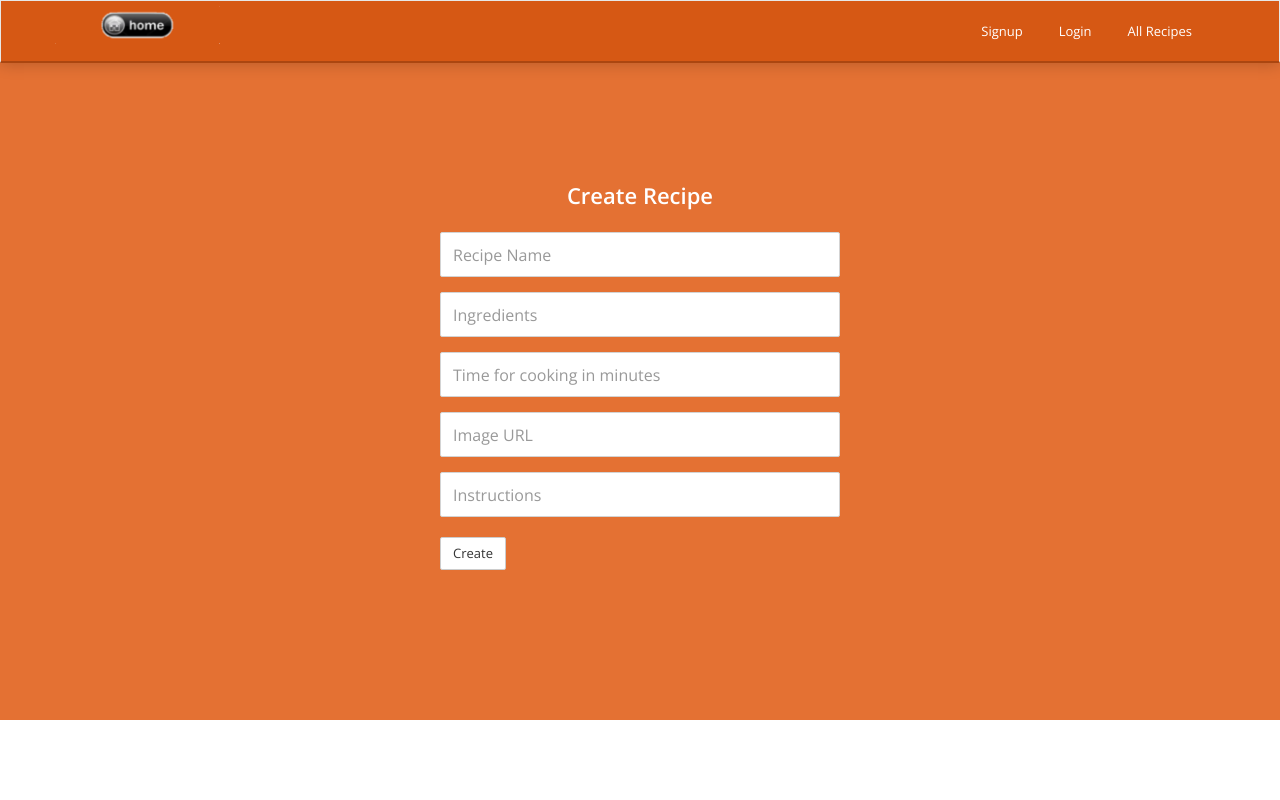
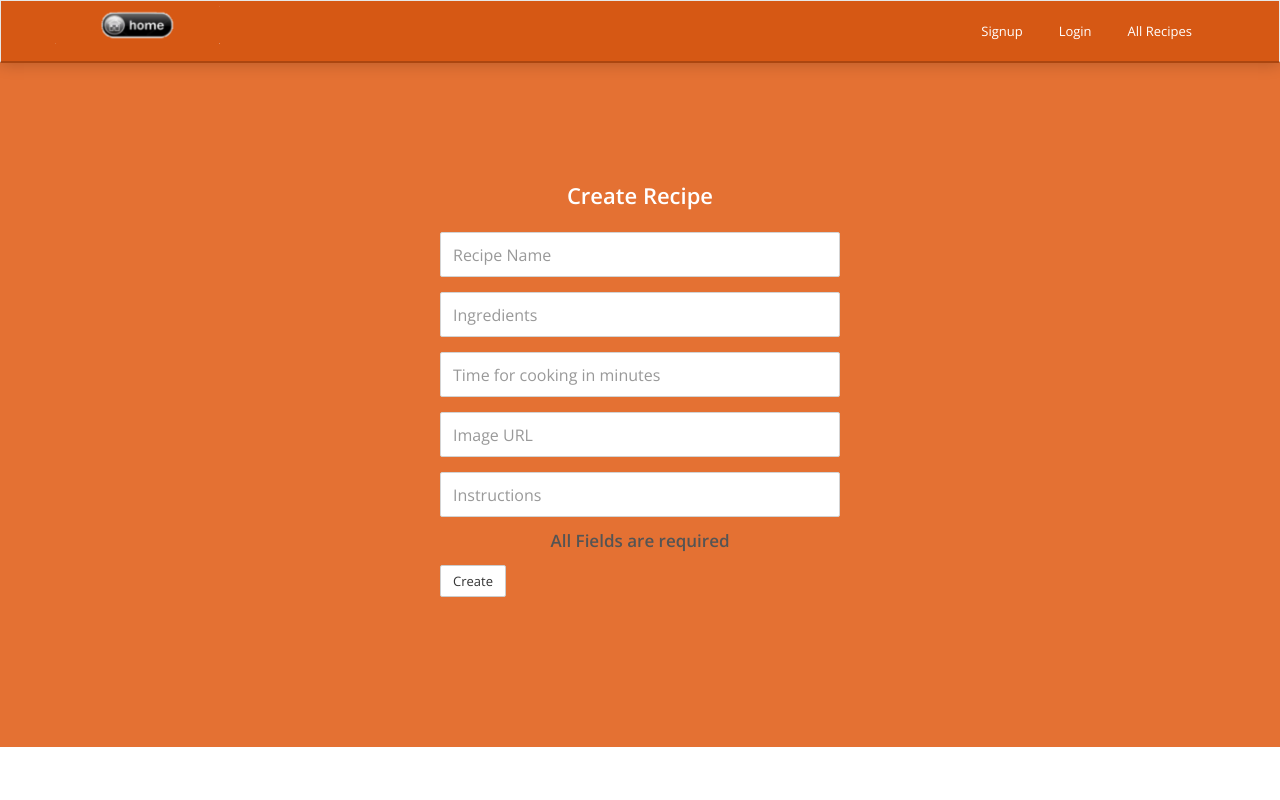
Before and after one commit to edvasilev94/CRA-Project, a React (Create React App) app: page /crate in a window 1280 px wide. Shown: the top 800 px of the page. Built offline with nearby package versions, Linux system fonts and the light colour scheme; the HTML template or start-up script is replaced by a standard one.

Commit message:
add instructions for fields

```diff
--- a/src/components/CreateRecipe/CreateRecipe.js
+++ b/src/components/CreateRecipe/CreateRecipe.js
@@ -77,7 +77,7 @@ let errorContainer = (<div className="errorContainer">
                         			? errorContainer
                        			    : null
                   		    }
-
+							<h4>All Fields are required</h4>
 							<button type="submit" className="btn btn-default">Create</button>&nbsp;
 						</form>
 					</div>
--- a/src/components/EditRecipe/EditRecipe.js
+++ b/src/components/EditRecipe/EditRecipe.js
@@ -92,6 +92,7 @@ const EditRecipe = () => {
                         			? errorContainer
                        			    : null
                   		    }
+							<h4>All Fields are required</h4>
 							<button type="submit" className="btn btn-default">Edit</button>&nbsp;
 						</form>
 					</div>
```
